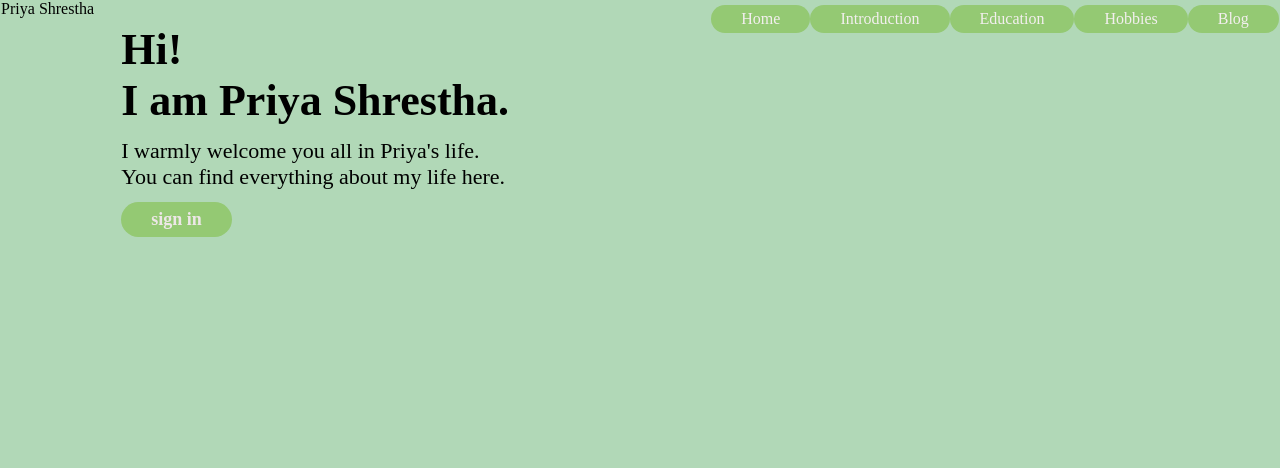
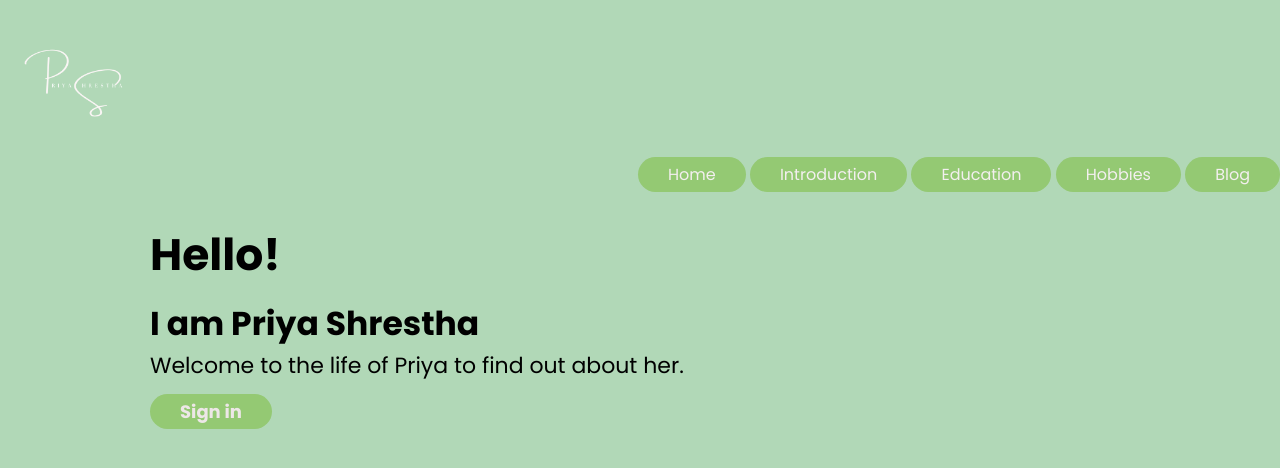
Before and after one commit to ShresthaPriya/PERSONAL-WEBSITE, a plain HTML site: page index.html in a window 1280 px wide. Drawn offline with Linux system fonts and the light colour scheme; a web font is replaced by a local one.

Commit message:
changed the contents

```diff
--- a/CSS/style.css
+++ b/CSS/style.css
@@ -1,32 +1,73 @@
 *{
     margin: 0;
     padding: 0;
+    font-family: 'Poppins', sans-serif;
 }
 body{
-    background-color:#B1D8B7
+    background-color:#B1D8B7;
+
 }
 .container{
-    display: flex;
-    height: auto;
-    justify-content: space-around;
-    position: relative;
-    height: 100%;
-    width: 100%
-}
-
-.logo{
 
 }
 
+.nav{
+    padding: 0;
+    color: black;
+    display: flex;
+    margin-top: 2px;
+    justify-content: space-around;
+    align-items: center;
+
+
+
+}
+.nav img{
+    width: 100px;
+    height: 100px;
+}
+
+.navlinks{
+flex: 1;
+text-align: right;
+
+}
+
+
+.navlinks ul li{
+    position: relative;
+    justify-content: space-between;
+    list-style: none;
+    display: inline-block;
+}
+.navlinks a{
+    display: inline-block;
+    text-decoration: none;
+    color: rgb(243, 239, 239);
+    font-weight: 400;
+    font-size: 1 rem;
+    border-radius: 20px;
+    padding: 5px 30px;
+    background: #94C973;
+    transition: all 0.5s ease;
+}
+.navlinks a:hover{
+    background: rgb(230, 228, 236);
+    color: rgb(201, 21, 15);
+}
+
+
 .content{
     font-size: 22px;
-    margin-left: 25px;
+    margin-left: 150px;
+    margin-top: 30px;
 }
 h1{
    font-weight: 700;
-   font-family: 'Times New Roman', Times, serif;
+   font-family: 'Poppins', sans-serif;
    margin-top: 24px;
    margin-bottom: 12px;
+
 
 }
 p{
@@ -35,7 +76,8 @@ p{
 }
 
 .button{
-    margin-top: 5px;
+   position:relative;
+   cursor: pointer;
 
 }
 .button a{
@@ -54,33 +96,8 @@ p{
     background: #2F5233;
     color: rgb(4, 2, 18);
 }
-
-.nav{
-    padding-left: 200px;
-    color: black;
-    display: flex;
-    margin-top: 5px;
-
-
-
+@media(max-width: 700px){
+.content{
+    font-size: 9px;
 }
-.nav li{
-    position: relative;
-    justify-content: space-between;
-    list-style: none;
 }
-.nav a{
-    display: inline-block;
-    text-decoration: none;
-    color: rgb(243, 239, 239);
-    font-weight: 300;
-    font-size: 1 rem;
-    border-radius: 20px;
-    padding: 5px 30px;
-    background: #94C973;
-    transition: all 0.5s ease;
-}
-.nav a:hover{
-    background: rgb(230, 228, 236);
-    color: rgb(201, 21, 15);
-}
--- a/index.html
+++ b/index.html
@@ -6,33 +6,34 @@
     <meta name="viewport" content="width=device-width, initial-scale=1.0">
     <title>Personal Website of Priya Shrestha</title>
     <link rel="stylesheet" href="CSS/style.css">
+    <link rel="preconnect" href="https://fonts.googleapis.com">
+<link rel="preconnect" href="https://fonts.gstatic.com" crossorigin>
+<link href="https://fonts.googleapis.com/css2?family=East+Sea+Dokdo&family=Poppins:wght@100;400;600;700&display=swap" rel="stylesheet">
 </head>
 <body>
     <div class="container">
-        Priya Shrestha
-
-        <div class="content">
-            <h1>Hi! <br> I am Priya Shrestha.</h1>
-            <p> I warmly welcome you all in Priya's life. <br> You can find everything about my life here.</p>
-
-         <div class="button">
-            <a href="#">
-                sign in
-            </a>
-        </div>
-        </div>
-
         <nav>
-            <ul class="nav">
-            <li> <a href="#Home">Home</a></li>
+            <a href="index.html"><img src="P.png" alt="logo" width="150px" height="150px"></a>
+            <div class="navlinks">
+            <ul>
+            <li><a href="#Home">Home</a></li>
             <li><a href="#Introduction">Introduction</a></li>
             <li><a href="#Education">Education</a></li>
             <li><a href="#Hobbies">Hobbies</a></li>
             <li><a href="#Blog">Blog</a></li>
             </ul>
+            </div>
         </nav>
+        <div class="content">
+            <h1>Hello!</h1>
+            <h2>I am Priya Shrestha</h2>
+            <p>Welcome to the life of Priya to find out about her.</p>
+          <div class="button">
+            <a href="button">
+                Sign in
+            </a>
           </div>
-
-
+        </div>
+     </div>
 </body>
 </html>
```
Also changed, not shown: P.png (added), Pri.png (deleted), pia.png (added).
